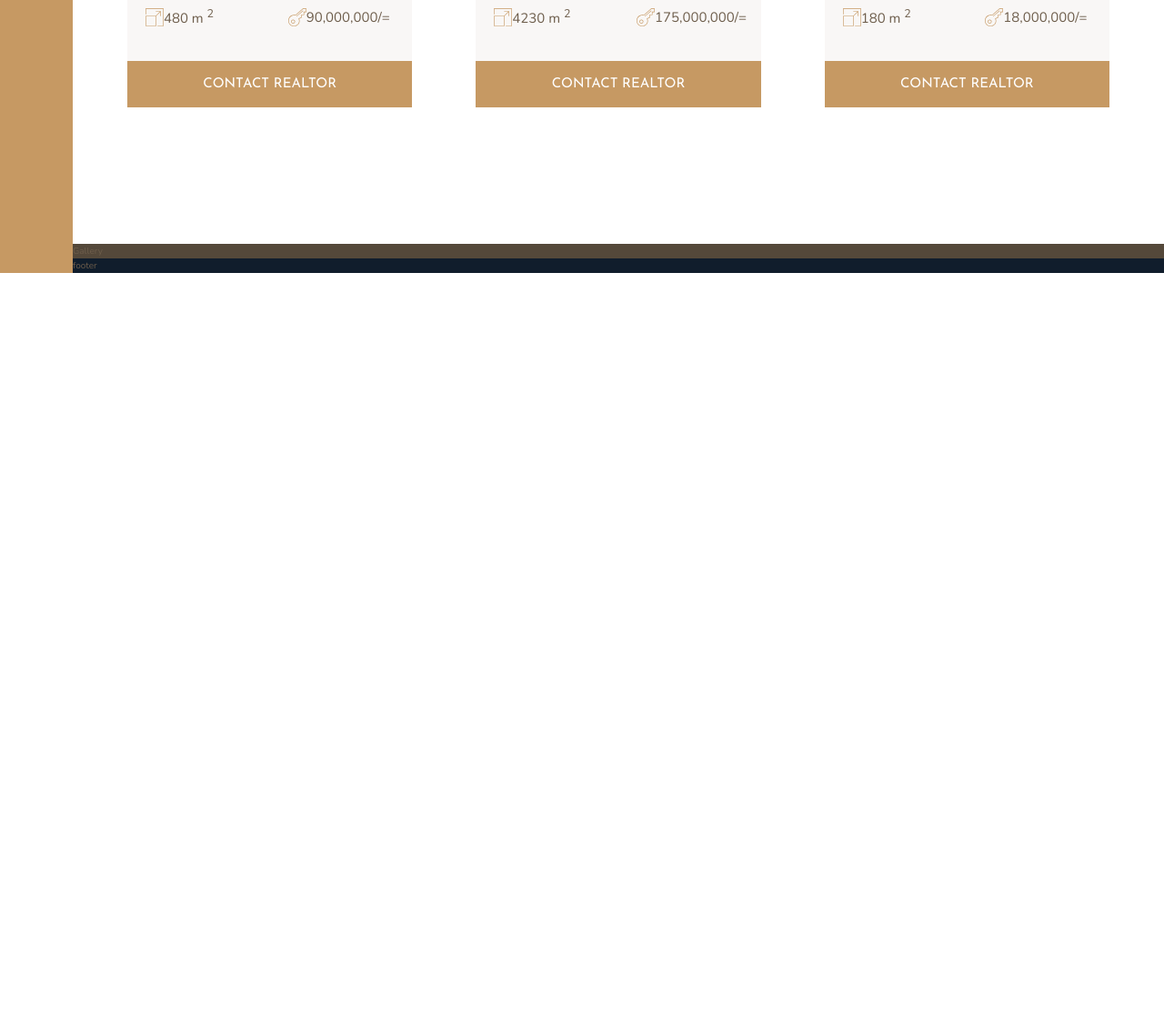
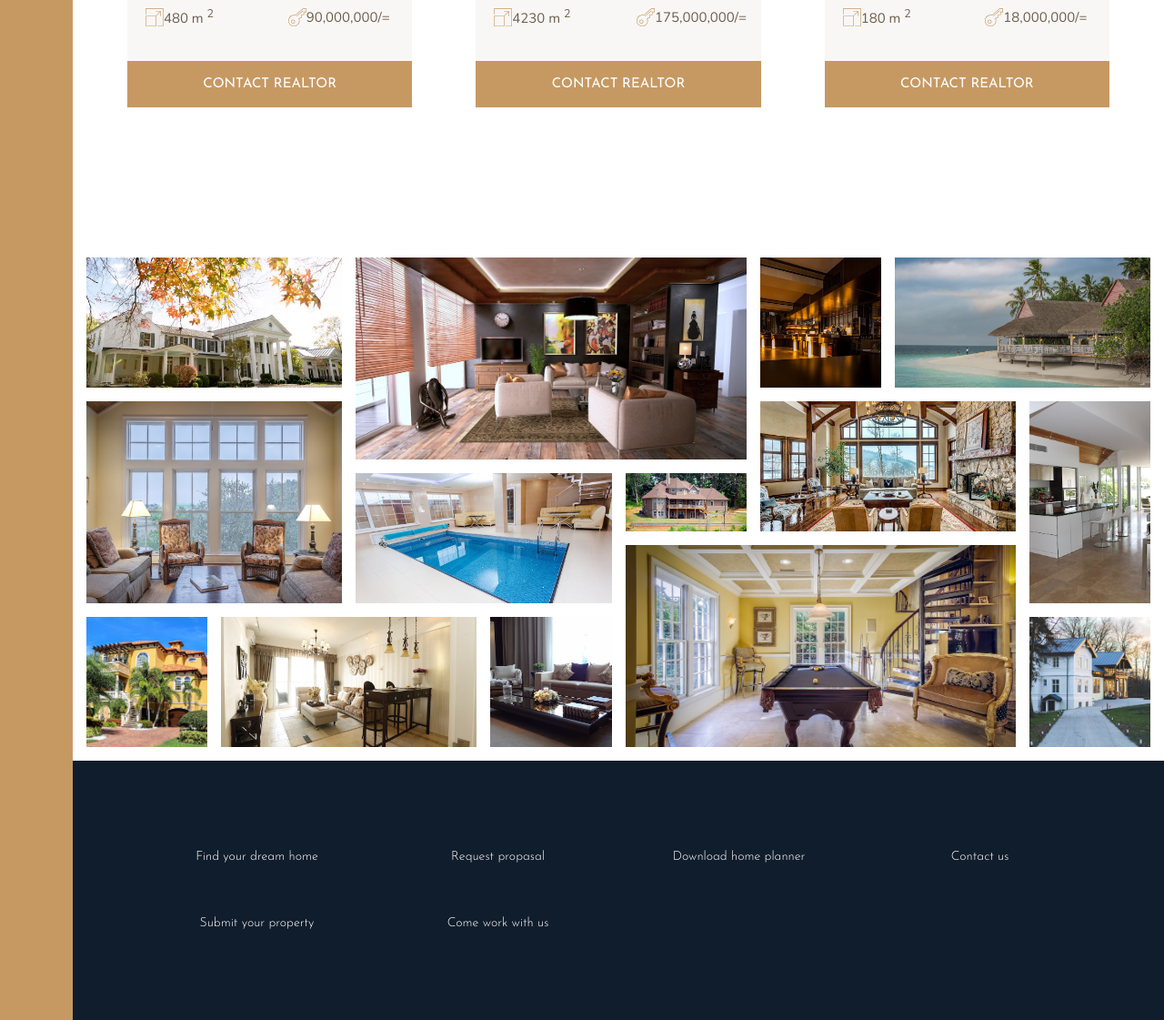
Before and after one commit to anjiri1684/nexter-project, a plain HTML site: page index.html in a window 1280 px wide. Shown: the part 2804-3925 px from the top of the page at 91% size. Before the commit the page ends 3104 px from the top, so only its background shows below. Drawn offline with nearby package versions, Linux system fonts and the light colour scheme.

Commit message:
initial commit

```diff
--- a/css/footer.css
+++ b/css/footer.css
@@ -25,4 +25,26 @@
 .footer {
   background-color: var(--color-secondary);
   grid-column: full-start / full-end;
+  padding: 8rem;
 }
+
+.nav {
+  list-style: none;
+
+  display: grid;
+  grid-template-columns: repeat(auto-fit, minmax(20rem, 1fr));
+  gap: 2rem;
+}
+
+.nav__link:link,
+.nav__link:visited {
+  font-size: 1.4rem;
+  color: #fff;
+  text-decoration: none;
+  font-family: var(--font-display);
+  text-align: center;
+  padding: 1.5rem;
+  display: block;
+
+  background-color: rgba(#fff, 0.5);
+}
--- a/css/gallery.css
+++ b/css/gallery.css
@@ -15,6 +15,91 @@
 }
 
 .gallery {
-  background-color: var(--color-grey-dark-1);
   grid-column: full-start / full-end;
+
+  display: grid;
+  grid-template-columns: repeat(8, 1fr);
+  grid-template-rows: repeat(7, 5vw);
+  gap: 1.5rem;
+  padding: 1.5rem;
 }
+
+.gallery__item {
+}
+
+.gallery__item--1 {
+  grid-row: 1 / span 2;
+  grid-column: 1 / span 2;
+}
+
+.gallery__item--2 {
+  grid-row: 1 / span 3;
+  grid-column: 3 / span 3;
+}
+
+.gallery__item--3 {
+  grid-row: 1 / span 2;
+  grid-column: 6 / 7;
+}
+
+.gallery__item--4 {
+  grid-row: 1 / span 2;
+  grid-column: 7 / -1;
+}
+
+.gallery__item--5 {
+  grid-row: 3 / span 3;
+  grid-column: 1 / span 2;
+}
+
+.gallery__item--6 {
+  grid-row: 4 / span 2;
+  grid-column: 3 / span 2;
+}
+
+.gallery__item--7 {
+  grid-row: 4 / 5;
+  grid-column: 5 / 6;
+}
+
+.gallery__item--8 {
+  grid-row: 3 / span 2;
+  grid-column: 6 / span 2;
+}
+
+.gallery__item--9 {
+  grid-row: 3 / span 3;
+  grid-column: 8 / -1;
+}
+
+.gallery__item--10 {
+  grid-row: 6 / span 2;
+  grid-column: 1 / 2;
+}
+
+.gallery__item--11 {
+  grid-row: 6 / span 2;
+  grid-column: 2 / span 2;
+}
+
+.gallery__item--12 {
+  grid-row: 6 / span 2;
+  grid-column: 4 / 5;
+}
+
+.gallery__item--13 {
+  grid-row: 5 / span 3;
+  grid-column: 5 / span 3;
+}
+
+.gallery__item--14 {
+  grid-row: 6 / span 2;
+  grid-column: 8 / -1;
+}
+
+.gallery__img {
+  width: 100%;
+  height: 100%;
+  display: block;
+  object-fit: cover;
+}
--- a/index.html
+++ b/index.html
@@ -304,7 +304,127 @@
         <button class="btn home__btn">Contact Realtor</button>
       </div>
     </section>
-    <section class="gallery">Gallery</section>
-    <footer class="footer">footer</footer>
+    <section class="gallery">
+      <figure class="gallery__item gallery__item--1">
+        <img
+          src="./img/gal-1.jpeg"
+          alt="Gallery image 1"
+          class="gallery__img"
+        />
+      </figure>
+      <figure class="gallery__item gallery__item--2">
+        <img
+          src="./img/gal-2.jpeg"
+          alt="Gallery image 2"
+          class="gallery__img"
+        />
+      </figure>
+      <figure class="gallery__item gallery__item--3">
+        <img
+          src="./img/gal-3.jpeg"
+          alt="Gallery image 3"
+          class="gallery__img"
+        />
+      </figure>
+      <figure class="gallery__item gallery__item--4">
+        <img
+          src="./img/gal-4.jpeg"
+          alt="Gallery image 4"
+          class="gallery__img"
+        />
+      </figure>
+      <figure class="gallery__item gallery__item--5">
+        <img
+          src="./img/gal-5.jpeg"
+          alt="Gallery image 5"
+          class="gallery__img"
+        />
+      </figure>
+      <figure class="gallery__item gallery__item--6">
+        <img
+          src="./img/gal-6.jpeg"
+          alt="Gallery image 6"
+          class="gallery__img"
+        />
+      </figure>
+      <figure class="gallery__item gallery__item--7">
+        <img
+          src="./img/gal-7.jpeg"
+          alt="Gallery image 7"
+          class="gallery__img"
+        />
+      </figure>
+      <figure class="gallery__item gallery__item--8">
+        <img
+          src="./img/gal-8.jpeg"
+          alt="Gallery image 8"
+          class="gallery__img"
+        />
+      </figure>
+      <figure class="gallery__item gallery__item--9">
+        <img
+          src="./img/gal-9.jpeg"
+          alt="Gallery image 9"
+          class="gallery__img"
+        />
+      </figure>
+      <figure class="gallery__item gallery__item--10">
+        <img
+          src="./img/gal-10.jpeg"
+          alt="Gallery image 10"
+          class="gallery__img"
+        />
+      </figure>
+      <figure class="gallery__item gallery__item--11">
+        <img
+          src="./img/gal-11.jpeg"
+          alt="Gallery image 11"
+          class="gallery__img"
+        />
+      </figure>
+      <figure class="gallery__item gallery__item--12">
+        <img
+          src="./img/gal-12.jpeg"
+          alt="Gallery image 12"
+          class="gallery__img"
+        />
+      </figure>
+      <figure class="gallery__item gallery__item--13">
+        <img
+          src="./img/gal-13.jpeg"
+          alt="Gallery image 13"
+          class="gallery__img"
+        />
+      </figure>
+      <figure class="gallery__item gallery__item--14">
+        <img
+          src="./img/gal-14.jpeg"
+          alt="Gallery image 14"
+          class="gallery__img"
+        />
+      </figure>
+    </section>
+    <footer class="footer">
+      <ul class="nav">
+        <li class="nav__item">
+          <a href="#" class="nav__link">Find your dream home</a>
+        </li>
+        <li class="nav__item">
+          <a href="#" class="nav__link">Request propasal</a>
+        </li>
+        <li class="nav__item">
+          <a href="#" class="nav__link">Download home planner</a>
+        </li>
+        <li class="nav__item">
+          <a href="#" class="nav__link">Contact us</a>
+        </li>
+        <li class="nav__item">
+          <a href="#" class="nav__link">Submit your property</a>
+        </li>
+        <li class="nav__item">
+          <a href="#" class="nav__link">Come work with us</a>
+        </li>
+      </ul>
+    </footer>
   </body>
 </html>
```
Also changed, not shown: package.json (deleted, +0 -24 lines), sass/_base.scss (deleted, +0 -15 lines), sass/main.scss (deleted, +0 -11 lines), sass/_features.scss (deleted), sass/_footer.scss (deleted), sass/_gallery.scss (deleted), sass/_header.scss (deleted), sass/_home.scss (deleted), sass/_realtors.scss (deleted), sass/_sidebar.scss (deleted), sass/_story.scss (deleted), sass/_typography.scss (deleted), 1 other file.
